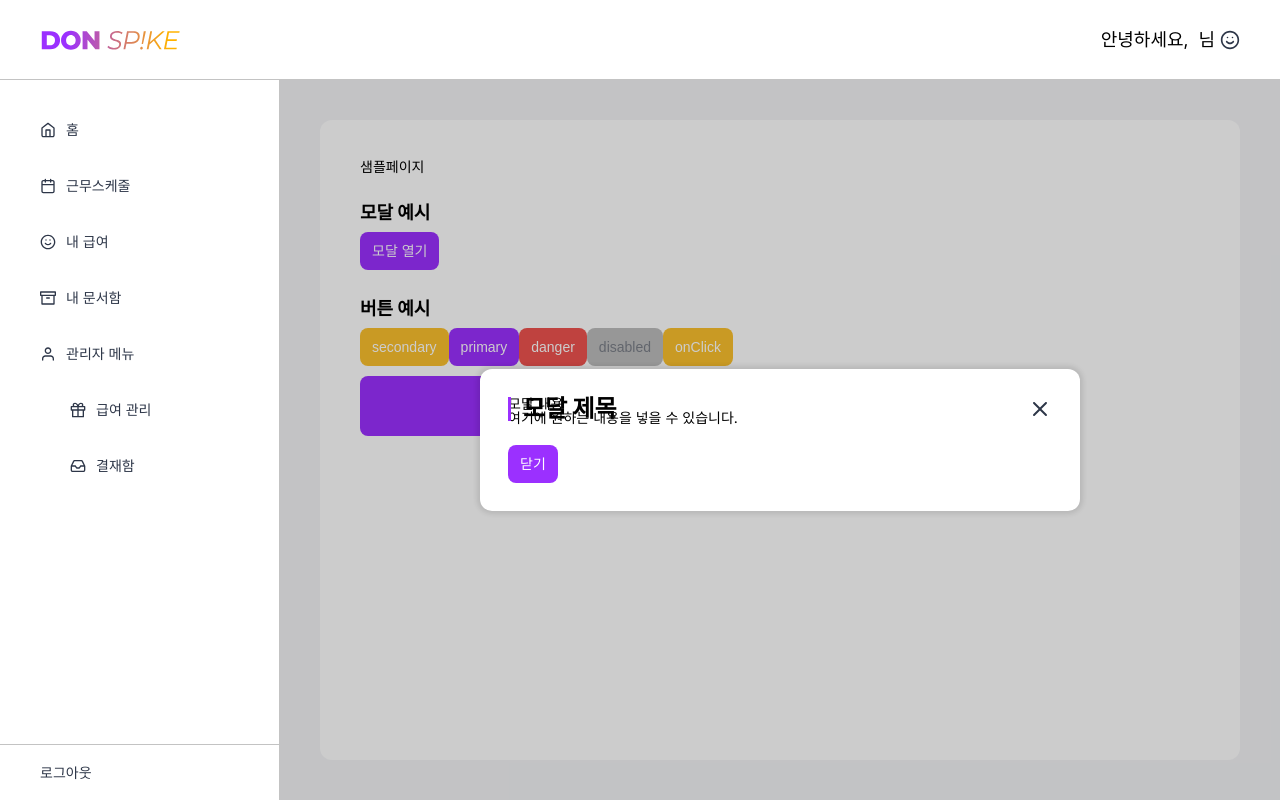
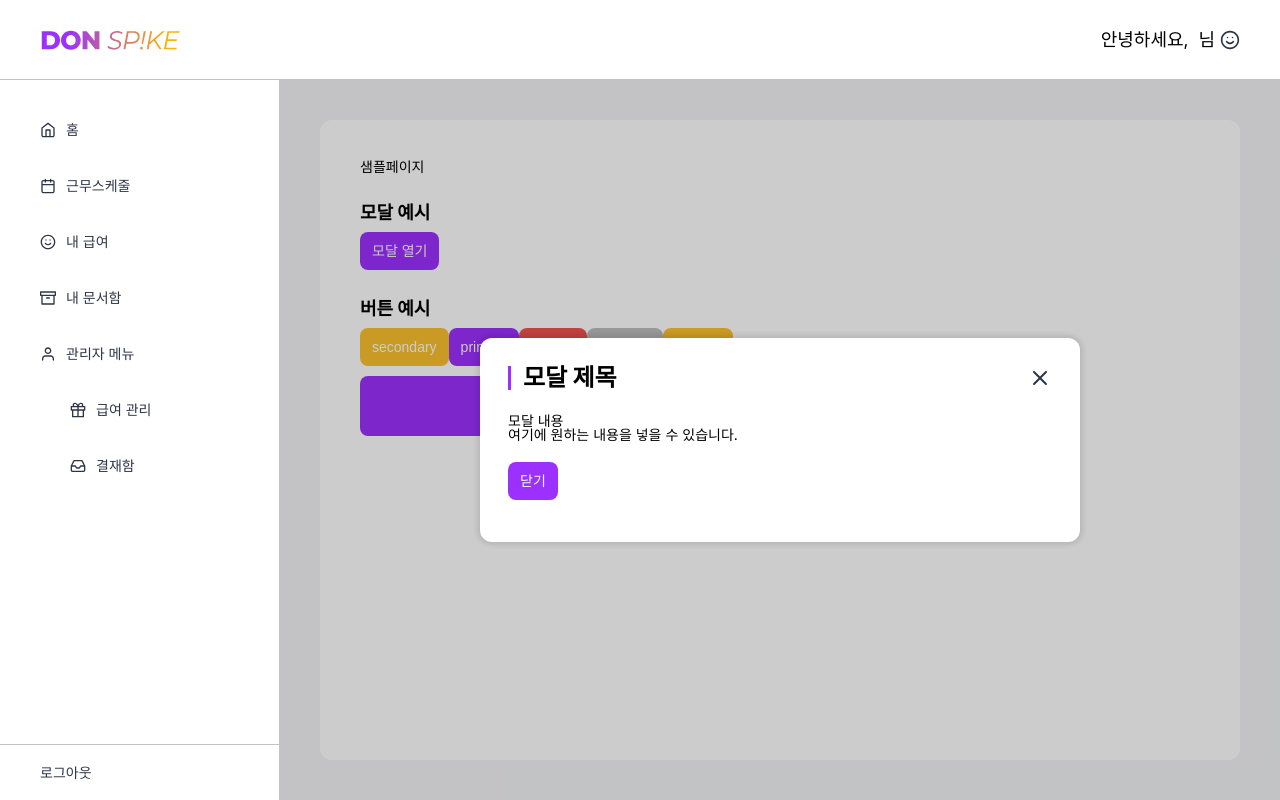
Before and after one commit to Dev-FE-3/toy-project2-team1, a React (Vite) app: page /sample in a window 1280 px wide. Both pictures are taken after a click on the button "모달 열기". Built offline with nearby package versions, Linux system fonts and the light colour scheme.

Commit message:
style: 모달 타이틀 스타일 수정

```diff
--- a/src/shared/components/modal/Modal.jsx
+++ b/src/shared/components/modal/Modal.jsx
@@ -43,7 +43,7 @@ export default function Modal({
           {title !== '' && <S.Title $isDecorated={isDecorated}>{title}</S.Title>}
           <S.CloseIcon onClick={onClose} />
         </S.Header>
-        <S.Content>{children}</S.Content>
+        <S.Content $title={title}>{children}</S.Content>
       </S.ModalContainer>
     </S.Overlay>,
     document.querySelector('main'),
--- a/src/shared/components/modal/ModalStyled.js
+++ b/src/shared/components/modal/ModalStyled.js
@@ -34,23 +34,17 @@ export const Header = styled.div`
 `
 
 export const Title = styled.h2`
-  position: absolute;
-  top: 0;
-  left: 0;
   height: 24px;
   line-height: 24px;
   font-size: 2.4rem;
   font-weight: bold;
   padding-left: ${({ $isDecorated }) => ($isDecorated ? '1.5rem' : '0')};
-  margin-bottom: 2.4rem;
-  padding-bottom: 2.4rem;
 
   &::before {
     content: '';
     position: absolute;
     left: 0;
-    top: 50%;
-    transform: translateY(-50%); // 수직정렬
+    top: 0;
     width: 3px;
     height: 24px;
     background-color: var(--main);
@@ -70,6 +64,8 @@ export const CloseIcon = styled.img.attrs({
 `
 
 export const Content = styled.div`
+  min-height: 100px;
   max-height: calc(90% - 11.2rem);
   overflow: auto;
+  margin-top: ${({ $title }) => ($title ? '2.4rem' : 0)};
 `
```
